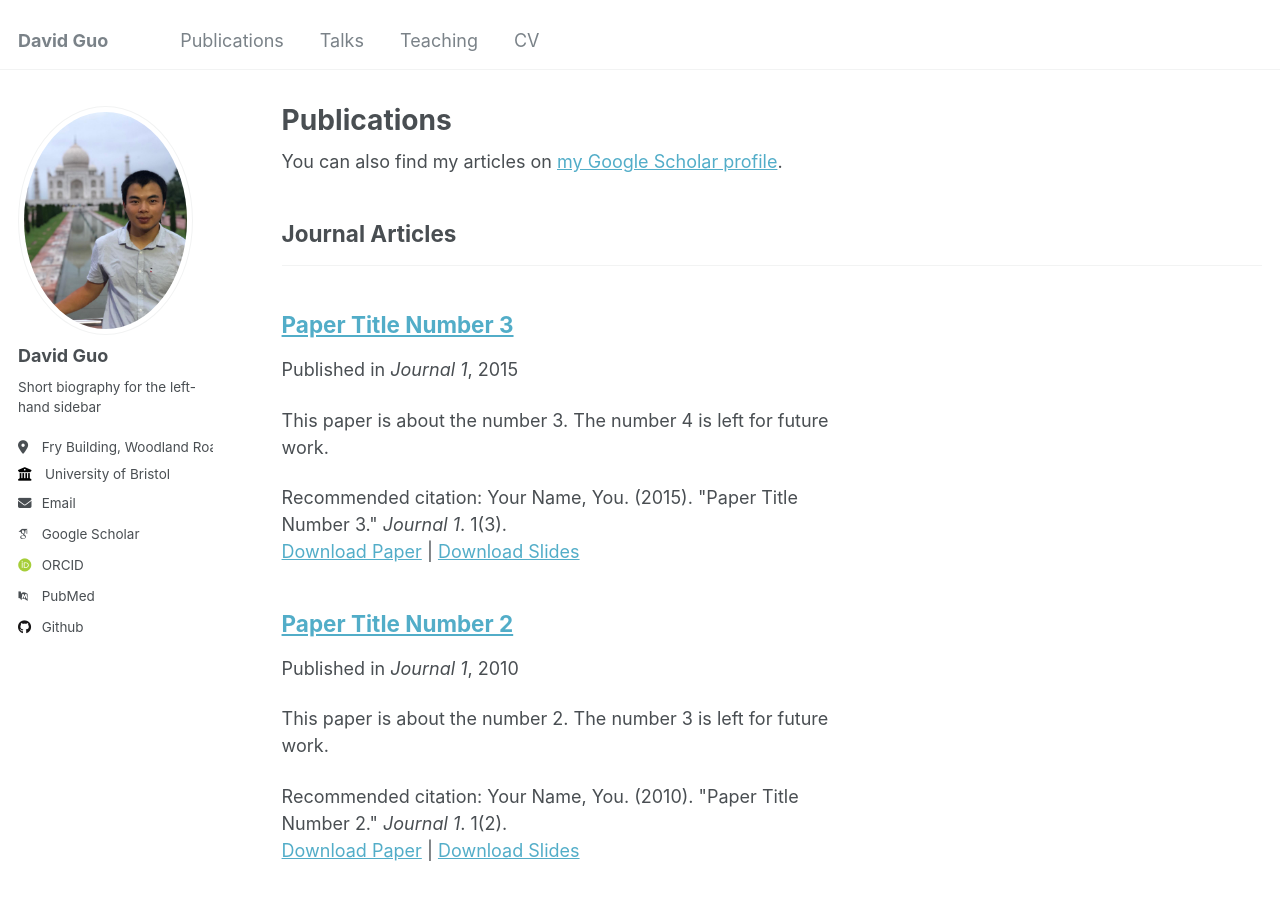
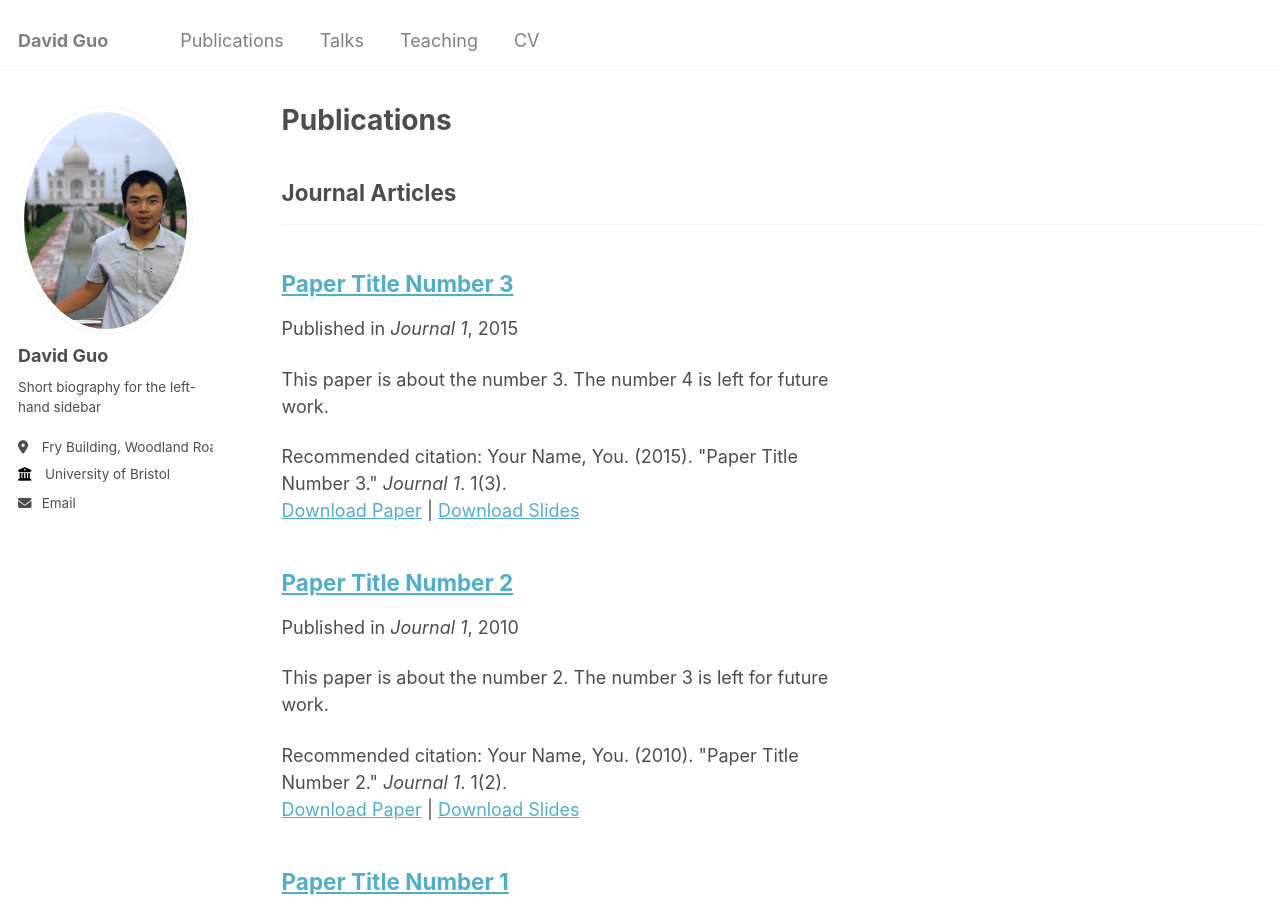
Before and after one commit to dguo97/dguo97.github.io, a Jekyll site: the page built from _pages/publications.html, in a window 1280 px wide and 900 px high. Built offline with Jekyll 4.4.1, drawn with Linux system fonts in a browser that asks for light colours; some web fonts are replaced; some of the changed lines change nothing that is shown.

Commit message:
Update _config.yml

```diff
--- a/_config.yml
+++ b/_config.yml
@@ -30,22 +30,6 @@
   uri              : # URL
   email            : "h.guo@bristol.ac.uk"
 
-  # Academic websites
-  arxiv            : # URL - Update with the correct link to your profile
-  googlescholar    : "https://scholar.google.com/citations?user=PS_CX0AAAAAJ"
-  impactstory      : # URL
-  orcid            : "http://orcid.org/yourorcidurl"
-  semantic         : # URL
-  pubmed           : "https://www.ncbi.nlm.nih.gov/pubmed/?term=john+snow"
-  researchgate     : # URL
-
-  # Repositories and software development
-  bitbucket        : # Username - Update with your username on the site
-  codepen          : # Username
-  dribbble         : # Username
-  github           : "academicpages"
-  kaggle           : # Username
-  stackoverflow    : # User number or user number and name (i.e., use "1" or "1/jeff-atwood")
 
 
 # Publication Category - The following the list of publication categories and their headings
```
